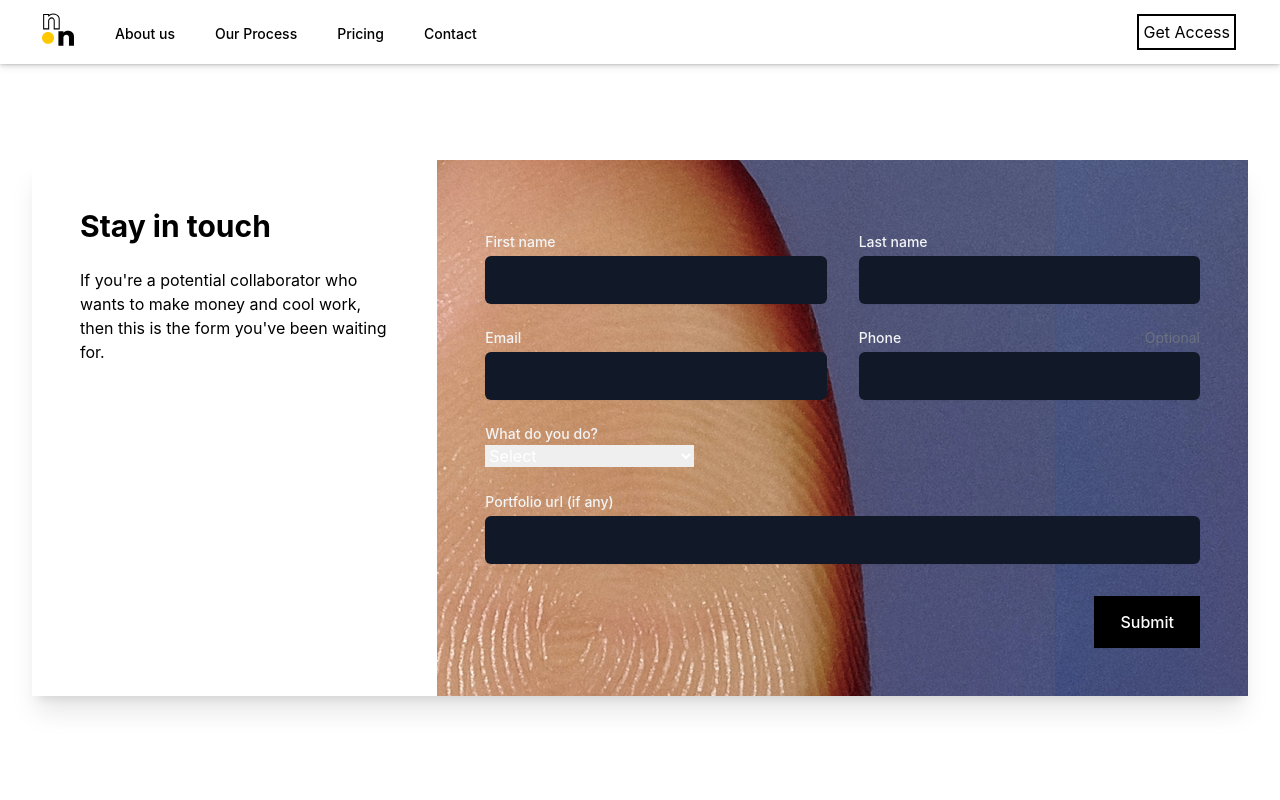
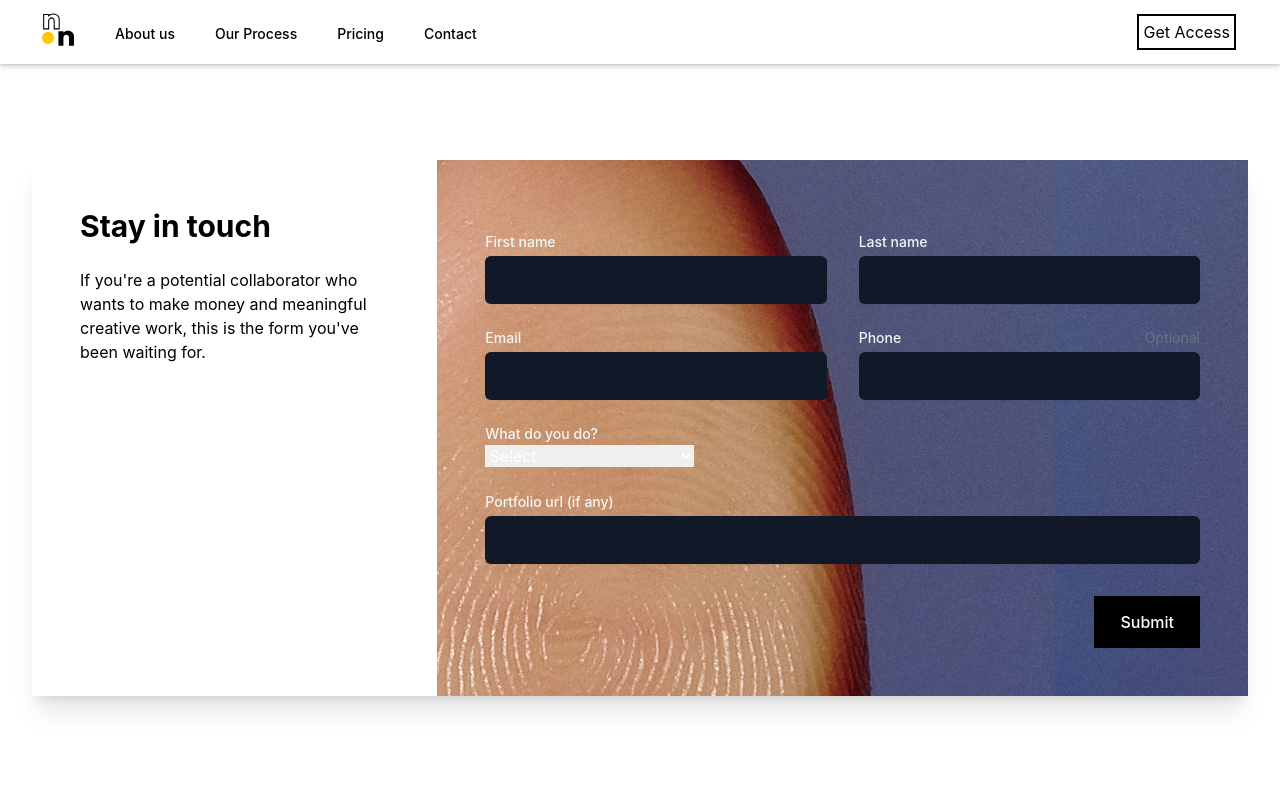
Before and after one commit to abstractjazz/dot_vonn_launch, a Next.js app: page /collaborators in a window 1280 px wide. Shown: the top 800 px of the page. Built offline with nearby package versions, Linux system fonts and the light colour scheme.

Commit message:
copy tweak on collaborators

```diff
--- a/components/CollaboratorForm/CollaboratorForm.js
+++ b/components/CollaboratorForm/CollaboratorForm.js
@@ -109,7 +109,7 @@ export default function CollaboratorForm() {
               </div>
               <h3 className="text-3xl font-bold text-black">Stay in touch</h3>
               <p className="mt-6 max-w-3xltext-base text-black">
-               If you&apos;re a potential collaborator who wants to make money and cool work, then this is the form you&apos;ve been waiting for.
+               If you&apos;re a potential collaborator who wants to make money and meaningful creative work, this is the form you&apos;ve been waiting for.
               </p>
 
             </div>
```
